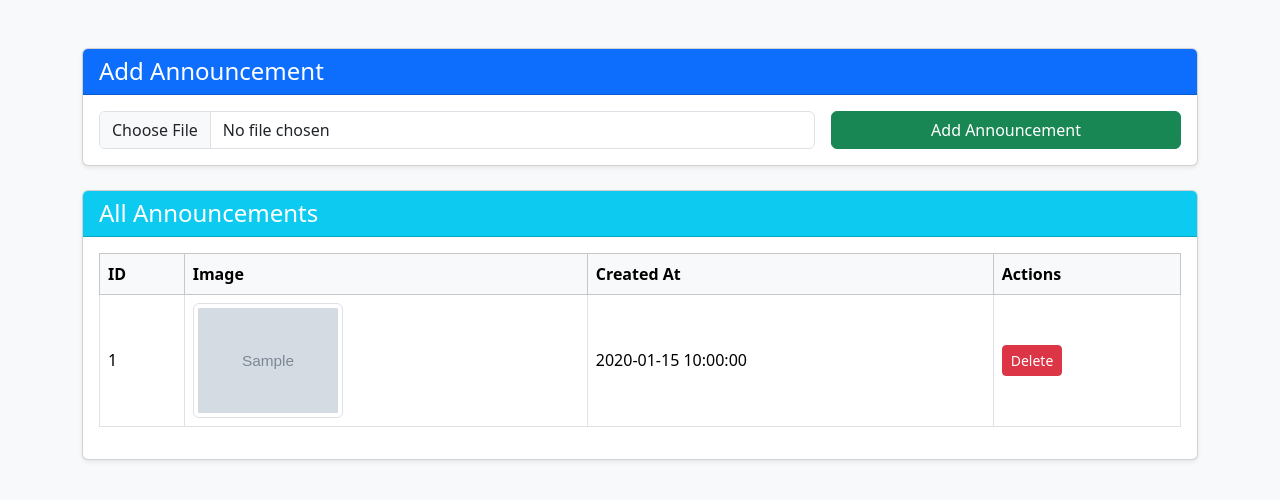
After one commit to PauloMio/OLPConnect3, a PHP site: page /tabs/admin/announcement.php in a window 1280 px wide. The commit adds this page. Shown: the top 500 px of the page. Run offline with PHP 8.4, Linux system fonts and the light colour scheme; tables that the repository leaves empty hold one stand-in row (values such as "Sample post"); grey boxes marked "Sample" are stand-in pictures.

Commit message:
Admin announcement set up

```diff
--- /dev/null
+++ b/tabs/admin/announcement.php
@@ -0,0 +1,111 @@
+<?php
+include '../../database/db_connect.php';
+
+// ===== CREATE =====
+if (isset($_POST['add_announcement'])) {
+    if (isset($_FILES['image']) && $_FILES['image']['error'] === UPLOAD_ERR_OK) {
+        $image = time() . "_" . basename($_FILES['image']['name']);
+        $uploadDir = __DIR__ . "/../uploads/announcement/";
+        if (!is_dir($uploadDir)) {
+            mkdir($uploadDir, 0777, true);
+        }
+        move_uploaded_file($_FILES['image']['tmp_name'], $uploadDir . $image);
+
+        $stmt = $conn->prepare("INSERT INTO announcements (image_path, created_at, updated_at) VALUES (?, NOW(), NOW())");
+        $stmt->bind_param("s", $image);
+        $stmt->execute();
+        header("Location: " . $_SERVER['PHP_SELF']);
+        exit;
+    }
+}
+
+// ===== DELETE =====
+if (isset($_GET['delete_id'])) {
+    $id = $_GET['delete_id'];
+    $stmt = $conn->prepare("SELECT image_path FROM announcements WHERE id = ?");
+    $stmt->bind_param("i", $id);
+    $stmt->execute();
+    $result = $stmt->get_result()->fetch_assoc();
+    if ($result && file_exists(__DIR__ . "/../uploads/announcement/" . $result['image_path'])) {
+        unlink(__DIR__ . "/../uploads/announcement/" . $result['image_path']);
+    }
+
+    $stmt = $conn->prepare("DELETE FROM announcements WHERE id = ?");
+    $stmt->bind_param("i", $id);
+    $stmt->execute();
+    header("Location: " . $_SERVER['PHP_SELF']);
+    exit;
+}
+
+// ===== READ =====
+$announcements = $conn->query("SELECT * FROM announcements ORDER BY created_at DESC");
+?>
+
+<!DOCTYPE html>
+<html lang="en">
+<head>
+    <meta charset="UTF-8">
+    <meta name="viewport" content="width=device-width, initial-scale=1.0">
+    <title>Announcement Management</title>
+    <link href="https://cdn.jsdelivr.net/npm/bootstrap@5.3.1/dist/css/bootstrap.min.css" rel="stylesheet">
+</head>
+<body class="bg-light">
+
+<div class="container my-5">
+    <div class="card mb-4 shadow-sm">
+        <div class="card-header bg-primary text-white">
+            <h4 class="mb-0">Add Announcement</h4>
+        </div>
+        <div class="card-body">
+            <form method="post" enctype="multipart/form-data" class="row g-3">
+                <div class="col-md-8">
+                    <input type="file" name="image" class="form-control" required>
+                </div>
+                <div class="col-md-4">
+                    <button type="submit" name="add_announcement" class="btn btn-success w-100">Add Announcement</button>
+                </div>
+            </form>
+        </div>
+    </div>
+
+    <div class="card shadow-sm">
+        <div class="card-header bg-info text-white">
+            <h4 class="mb-0">All Announcements</h4>
+        </div>
+        <div class="card-body">
+            <table class="table table-bordered table-hover align-middle">
+                <thead class="table-light">
+                    <tr>
+                        <th>ID</th>
+                        <th>Image</th>
+                        <th>Created At</th>
+                        <th>Actions</th>
+                    </tr>
+                </thead>
+                <tbody>
+                    <?php while ($row = $announcements->fetch_assoc()): ?>
+                    <tr>
+                        <td><?= $row['id'] ?></td>
+                        <td>
+                            <img src="../uploads/announcement/<?= $row['image_path'] ?>" class="img-thumbnail" style="max-width: 150px;">
+                        </td>
+                        <td><?= $row['created_at'] ?></td>
+                        <td>
+                            <a href="?delete_id=<?= $row['id'] ?>" class="btn btn-danger btn-sm" onclick="return confirm('Are you sure you want to delete this announcement?')">Delete</a>
+                        </td>
+                    </tr>
+                    <?php endwhile; ?>
+                    <?php if ($announcements->num_rows == 0): ?>
+                    <tr>
+                        <td colspan="4" class="text-center">No announcements found.</td>
+                    </tr>
+                    <?php endif; ?>
+                </tbody>
+            </table>
+        </div>
+    </div>
+</div>
+
+<script src="https://cdn.jsdelivr.net/npm/bootstrap@5.3.1/dist/js/bootstrap.bundle.min.js"></script>
+</body>
+</html>
--- a/tabs/admin/ebooks.php
+++ b/tabs/admin/ebooks.php
@@ -237,7 +237,7 @@ $locations = $conn->query("SELECT * FROM ebook_location");
             <div class="col-md-4"><label>DOI</label><textarea class="form-control" name="doi"></textarea></div>
             <div class="col-md-6">
                 <label>Category</label>
-                <select name="category" class="form-select">
+                <select name="category" class="form-select" required>
                     <option value="" selected disabled>---SELECT CATEGORIES---</option>
                     <?php $categories->data_seek(0); while($cat = $categories->fetch_assoc()): ?>
                         <option value="<?= $cat['category'] ?>"><?= $cat['category'] ?></option>
@@ -246,7 +246,7 @@ $locations = $conn->query("SELECT * FROM ebook_location");
             </div>
             <div class="col-md-6">
                 <label>Location</label>
-                <select name="location" class="form-select">
+                <select name="location" class="form-select" required>
                     <option value="" selected disabled>---SELECT SECTION---</option>
                     <?php $locations->data_seek(0); while($loc = $locations->fetch_assoc()): ?>
                         <option value="<?= $loc['location'] ?>"><?= $loc['location'] ?></option>
```
